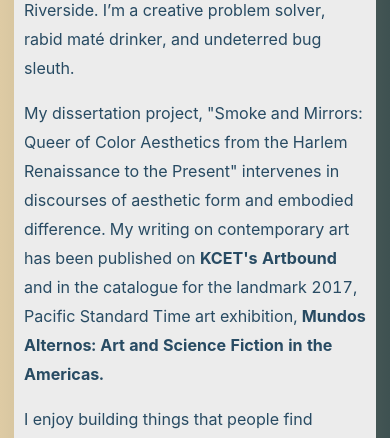
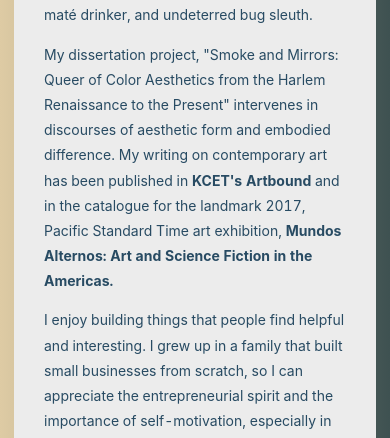
Before and after one commit to rkraeher/react-portfolio, a React (Create React App) app: page /bio in a window 390 px wide. Shown: the part 305-743 px from the top of the page. Built offline with nearby package versions, Linux system fonts and the light colour scheme; no server answers.

Commit message:
smaller font and larger margins on bio page

```diff
--- a/src/components/Bio/index.js
+++ b/src/components/Bio/index.js
@@ -29,7 +29,7 @@ function Bio() {
                         <p>
                             My dissertation project, "Smoke and Mirrors: Queer of Color Aesthetics from the Harlem Renaissance
                             to the Present" intervenes in discourses of aesthetic form and embodied difference.
-                            My writing on contemporary art has been published on
+                            My writing on contemporary art has been published in
                             <a href="https://www.kcet.org/shows/artbound/soldadera-memory-machine"
                                 target="_blank"
                                 rel="noreferrer"
--- a/src/components/Bio/styles.css
+++ b/src/components/Bio/styles.css
@@ -4,7 +4,9 @@ body {
 
 .bio {
     color:#284B63;
-    font-size: 2em;
+    font-size: 1.75em;
+    margin-left: 150px;
+    margin-right: 150px;
   }
 
 .container {
@@ -36,7 +38,9 @@ body {
 
 @media only screen and (max-width: 1007px){
   .bio {
-    font-size: 1.5em;
+    font-size: 1.25em;
+    margin-left: 100px;
+    margin-right: 100px;
   }
   .heading h1 {
     font-size: 2.75em;
@@ -45,7 +49,9 @@ body {
 
 @media only screen and (max-width: 640px){
   .bio {
-    font-size: 1.15em;
+    font-size: 1em;
+    margin-left: 20px;
+    margin-right: 20px;
   }
   .heading h1 {
     font-size: 1.5em;
```
Also changed, not shown: 1 other file (tests, documents, lock files or other folders).
